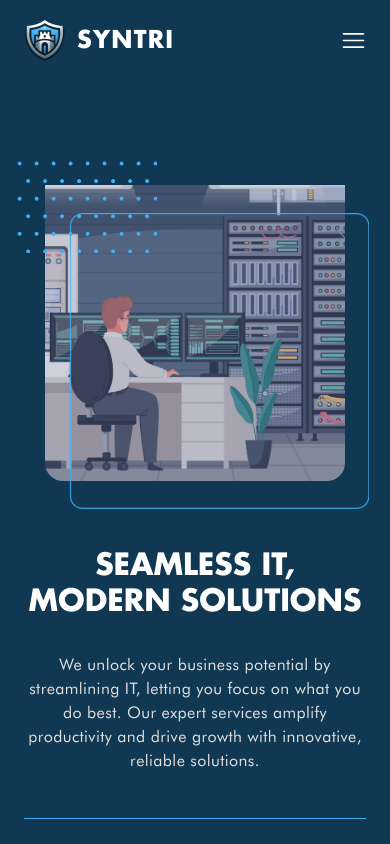
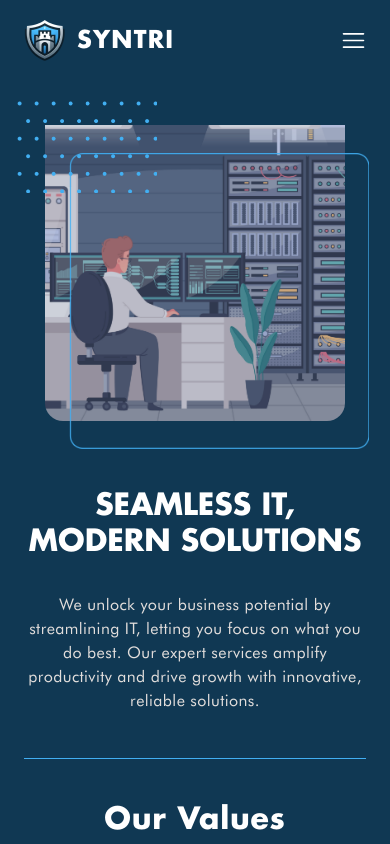
Before and after one commit to jennaly/syntri-landing, a Next.js app: page / in a window 390 px wide. Shown: the top 844 px of the page. Built offline with nearby package versions, Linux system fonts and the light colour scheme.

Commit message:
refactor: minor style changes

```diff
--- a/app/page.tsx
+++ b/app/page.tsx
@@ -7,7 +7,7 @@ export default function Home() {
   return (
     <main>
       <section id="hero" className="bg-primary-blue w-full">
-        <div className="max-w-[1440px] mx-auto flex flex-col py-[80px] px-[24px] md:px-[40px] lg:px-[80px] xl:px-[100px] text-primary-white">
+        <div className="max-w-[1440px] mx-auto flex flex-col pt-[20px] py-[40px] md:py-[80px] px-[24px] md:px-[40px] lg:px-[80px] xl:px-[100px] text-primary-white">
           <div className="flex flex-col md:flex-row md:gap-[32px] lg:gap-[44px] xl:justify-between">
             <div className="md:hidden mx-auto my-[24px]">
               <div className="relative">
```
